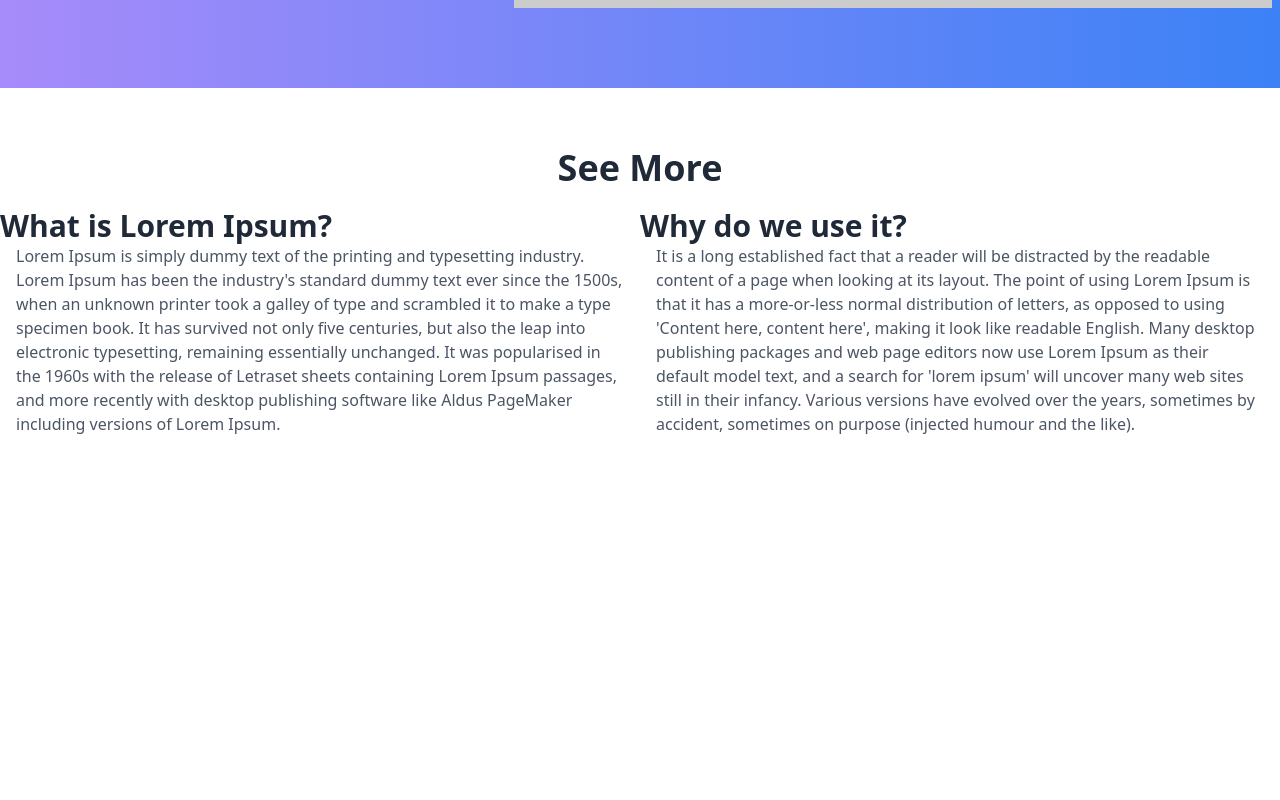
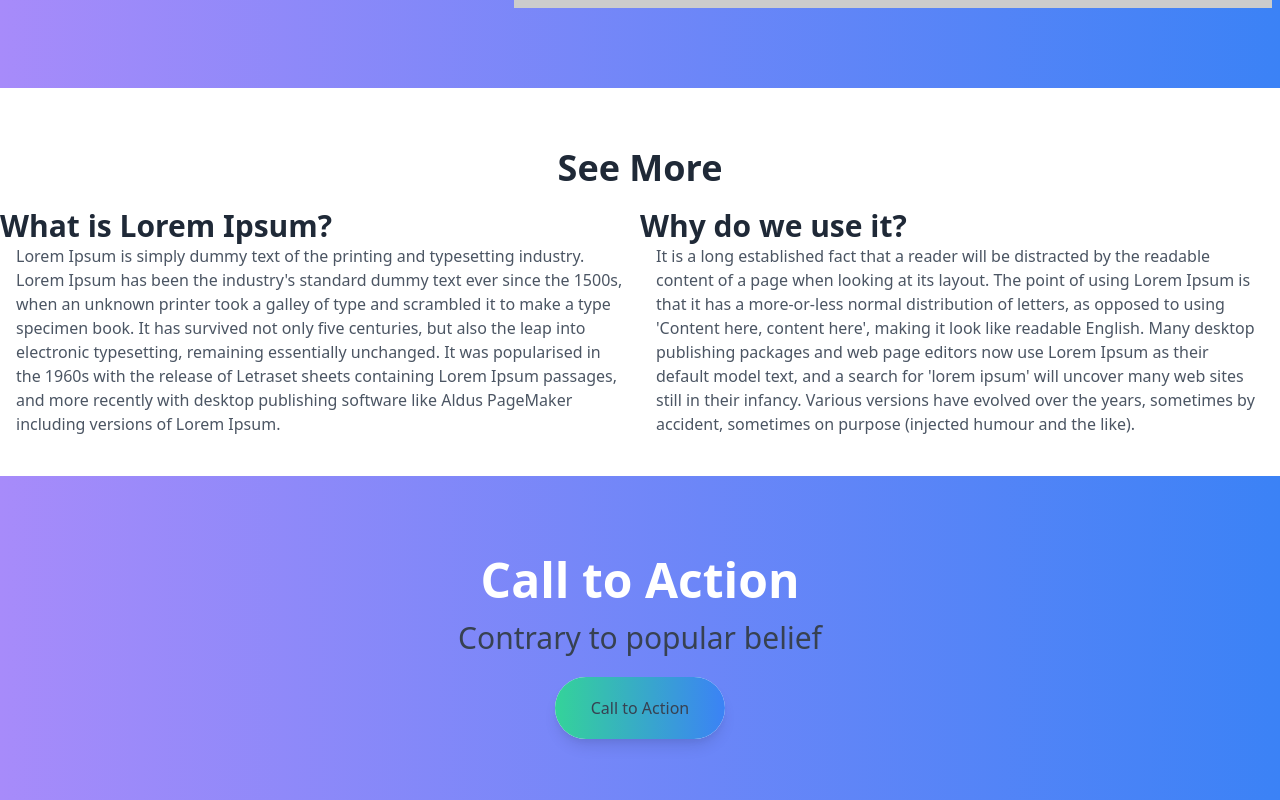
Before and after one commit to AntonioJrSK8/gitflow, a plain HTML site: page index.html in a window 1280 px wide. Shown: the part 830-1630 px from the top of the page. Before the commit the page ends 1306 px from the top, so only its background shows below. Drawn offline with nearby package versions, Linux system fonts and the light colour scheme; placeholder pictures from the web are drawn by us.

Commit message:
alteração de rodapé

```diff
--- a/index.html
+++ b/index.html
@@ -58,12 +58,23 @@
                     <h4 class="text-3xl text-gray-800 font-bold">Why do we use it?</h4>
                     <p class="text-gray-600 mx-4">
                         It is a long established fact that a reader will be distracted by the readable content of a page when looking at its layout. The point of using Lorem Ipsum is that it has a more-or-less normal distribution of letters, as opposed to using 'Content here, content here', making it look like readable English. Many desktop publishing packages and web page editors now use Lorem Ipsum as their default model text, and a search for 'lorem ipsum' will uncover many web sites still in their infancy. Various versions have evolved over the years, sometimes by accident, sometimes on purpose (injected humour and the like).
-
                     </p>
-
                 </div>
             </div>
         </div>
     </section>
+
+    <section class="py-20 bg-gradient-to-r from-purple-400 to-blue-500">
+        <div class="container mx-auto text-center">
+            <h1 class="w-full text-5xl font-bold text-center text-white">
+                Call to Action
+            </h1>
+            <h3 class="text-3xl my-4 mb-10">
+                Contrary to popular belief
+            </h3>
+            <a href="#" class="bg-white rounded-full py-5 px-9 bg-gradient-to-r from-green-400 to-blue-500 hover:from-red-400 hover:to-red-400 shadow-lg"> Call to Action</a>
+        </div>
+    </section>
+
 </body>
 </html>
```
